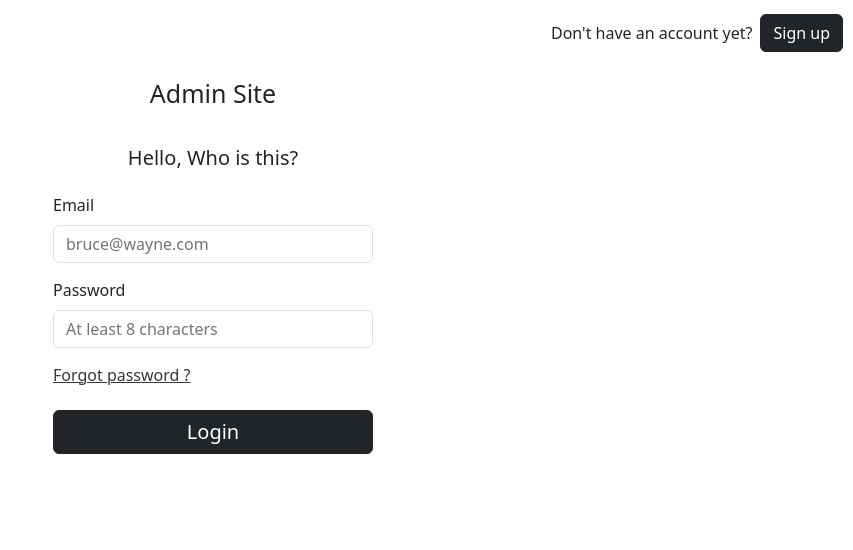
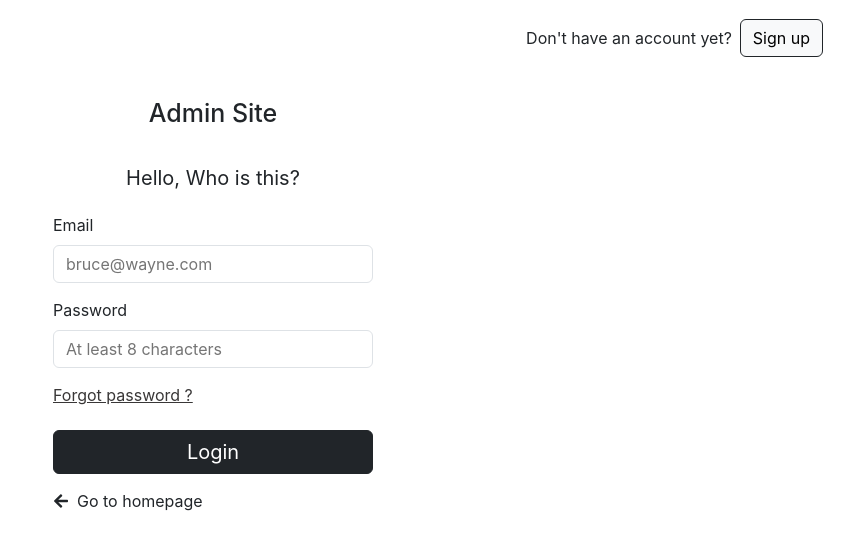
Before and after one commit to Phannghi/demoReact, a React (Create React App) app: page /login in a window 1280 px wide. Shown: the top 550 px of the page, without its empty margins (427-1280 px from the left). Built offline with nearby package versions, Linux system fonts and the light colour scheme.

Commit message:
handle login, Reorganizing code, create Layout.js

```diff
--- /dev/null
+++ b/src/Layout.js
@@ -0,0 +1,43 @@
+
+import App from './App';
+import User from './components/User/User';
+import Admin from './components/Admin/Admin';
+import Home from './components/Home/Home';
+import Dashboard from './components/Admin/Content/Dashboard';
+import ManageUser from './components/Admin/Content/ManageUser';
+import Login from './components/Auth/Login';
+import { Route, Routes } from "react-router-dom";
+import { ToastContainer } from 'react-toastify';
+import 'react-toastify/dist/ReactToastify.css';
+const Layout = (props) => {
+    return (
+        <>
+            <Routes>
+                <Route path="/" element={<App />}>
+                    <Route index element={<Home />} />
+                    <Route path="users" element={<User />} />
+                </Route>
+
+                <Route path="admin" element={<Admin />} >
+                    <Route index element={<Dashboard />} />
+                    <Route path="manage-users" element={<ManageUser />} />
+                </Route>
+
+                <Route path="/login" element={<Login />} />
+            </Routes>
+            <ToastContainer
+                position="top-right"
+                autoClose={2500}
+                hideProgressBar={false}
+                newestOnTop={false}
+                closeOnClick
+                rtl={false}
+                pauseOnFocusLoss
+                draggable
+                pauseOnHover
+                theme="dark"
+            />
+        </>
+    )
+}
+export default Layout
--- a/src/components/Admin/Admin.js
+++ b/src/components/Admin/Admin.js
@@ -3,9 +3,7 @@ import './Admin.scss';
 import { FaBars } from 'react-icons/fa';
 import { useState } from 'react';
 import { Outlet } from 'react-router-dom';
-import { ToastContainer, toast } from 'react-toastify';
 
-import 'react-toastify/dist/ReactToastify.css';
 const Admin = (props) => {
     const [collapsed, setCollapsed] = useState(false);
     return (
@@ -21,19 +19,6 @@ const Admin = (props) => {
                     <Outlet />
                 </div>
             </div>
-
-            <ToastContainer
-                position="top-right"
-                autoClose={3000}
-                hideProgressBar={false}
-                newestOnTop={false}
-                closeOnClick
-                rtl={false}
-                pauseOnFocusLoss
-                draggable
-                pauseOnHover
-                theme="dark"
-            />
         </div>
     )
 }
--- a/src/components/Auth/Login.js
+++ b/src/components/Auth/Login.js
@@ -1,17 +1,34 @@
 import { useState } from 'react';
+import { useNavigate } from 'react-router-dom'
+import { FaArrowLeft } from "react-icons/fa";
+import { postLogin } from '../../services/apiService';
+import { toast } from 'react-toastify'
 import './Login.scss'
 const Login = (props) => {
     const [email, setEmail] = useState("");
     const [password, setPassword] = useState("");
-    const handleLogin = () => {
+    const navigate = useNavigate();
+    const handleLogin = async () => {
+        // validate
 
+        // submit api
+        let data = await postLogin(email, password);
+        console.log('check resp Login: ', data);
+
+        if (data && data.EC === 0) {
+            toast.success(data.EM);
+            navigate('/');
+        }
+        if (data && data.EC !== 0) {
+            toast.error(data.EM);
+        }
     }
     return (
         <div className='login-container'>
             <div className="header">
                 <span>Don't have an account yet?</span>
                 <div>
-                    <button className='btn btn-dark'>Sign up</button>
+                    <button className='btn btn-light border-dark'>Sign up</button>
                 </div>
             </div>
             <div className="title col-3 mx-auto text-center">
@@ -26,6 +43,7 @@ const Login = (props) => {
                     <input type="email" id='email'
                         placeholder='bruce@wayne.com'
                         className='form-control'
+                        autoComplete='email'
                         email={email}
                         onChange={(event) => setEmail(event.target.value)} />
                 </div>
@@ -35,13 +53,22 @@ const Login = (props) => {
                         placeholder='At least 8 characters'
                         className='form-control'
                         password={password}
+                        autoComplete='current-password'
                         onChange={(event) => setPassword(event.target.value)} />
                 </div>
                 <span className='form-text-forgot'>Forgot password ?</span>
                 <div className="mt-2">
                     <button
                         className='btn btn-dark w-100 fs-5'
-                        onClick={() => handleLogin()}>Login</button>
+                        onClick={() => handleLogin()}>
+                        Login
+                    </button>
+                </div>
+                <div className="back">
+                    <span className='d-flex gap-2 align-items-center'
+                        onClick={() => { navigate('/') }}>
+                        <FaArrowLeft />Go to homepage
+                    </span>
                 </div>
             </div>
         </div>
--- a/src/components/Auth/Login.scss
+++ b/src/components/Auth/Login.scss
@@ -1,8 +1,8 @@
 .login-container {
     .header {
         height: 45px;
-        margin-top: 10px;
-        margin-right: 10px;
+        padding: 0 30px;
+        margin: 15px 0;
         display: flex;
         justify-content: end;
         align-items: center;
@@ -28,6 +28,12 @@
             }
         }
     }
+    .back {
+        cursor: pointer;
+        &:hover {
+            text-decoration: underline;
+        }
+    }
     .form-text-forgot {
         text-decoration: underline;
         color: #393737;
--- a/src/index.js
+++ b/src/index.js
@@ -1,35 +1,17 @@
 import React from 'react';
 import ReactDOM from 'react-dom/client';
-import App from './App';
 import reportWebVitals from './reportWebVitals';
 import { Provider } from 'react-redux';
 import store from './redux/store';
 import 'bootstrap/dist/css/bootstrap.min.css';
 import { BrowserRouter, Route, Routes } from "react-router-dom";
-import User from './components/User/User';
-import Admin from './components/Admin/Admin';
-import Home from './components/Home/Home';
-import Dashboard from './components/Admin/Content/Dashboard';
-import ManageUser from './components/Admin/Content/ManageUser';
-import Login from './components/Auth/Login';
+import Layout from './Layout';
 const root = ReactDOM.createRoot(document.getElementById('root'));
 root.render(
   <Provider store={store}>
     {/* <React.StrictMode> */}
     <BrowserRouter>
-      <Routes>
-        <Route path="/" element={<App />}>
-          <Route index element={<Home />} />
-          <Route path="users" element={<User />} />
-        </Route>
-
-        <Route path="admin" element={<Admin />} >
-          <Route index element={<Dashboard />} />
-          <Route path="manage-users" element={<ManageUser />} />
-        </Route>
-
-        <Route path="/login" element={<Login />} />
-      </Routes>
+      <Layout />
     </BrowserRouter>
     {/* </React.StrictMode> */}
   </Provider>
--- a/src/services/apiService.js
+++ b/src/services/apiService.js
@@ -10,6 +10,7 @@ const postCreateNewUser = (email, password, username, role, image) => {
     data.append('userImage', image);
     return axios.post('api/v1/participant', data)
 }
+
 const putUpdateUser = (id, email, username, role, image) => {
     const FormData = require('form-data');
 
@@ -21,17 +22,30 @@ const putUpdateUser = (id, email, username, role, image) => {
     data.append('userImage', image);
     return axios.put('api/v1/participant', data)
 }
+
 const getAllUsers = () => {
     return axios.get('api/v1/participant/all')
 }
 
 const getAllUsersWithPaginate = (page, limit) => {
-    return axios.get(`api/v1/participant?page=${page}&limit=${limit}`)
+    return axios.get(`api/v1/participant?page=${page}&limit=${limit}`);
 }
+
 const deleteUsers = (userId) => {
     return axios.delete('api/v1/participant', { data: { id: userId } })
 }
+
+const postLogin = (userEmail, userPassword) => {
+    return axios.post(`api/v1/login`, {
+        email: userEmail,
+        password: userPassword
+    })
+}
+// const postLogin1 = (email, password) => {
+//     return axios.post(`api/v1/login`, { email, password })
+//     // {a, b} = {a: a, b: b}
+// }
 export {
     postCreateNewUser, getAllUsers, putUpdateUser,
-    deleteUsers, getAllUsersWithPaginate
+    deleteUsers, getAllUsersWithPaginate, postLogin
 }
```
